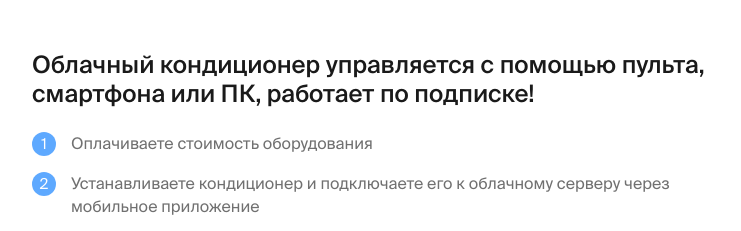
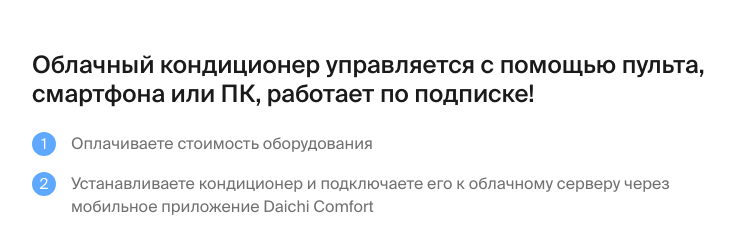
Before and after one commit to Antibreez/cloud-card-mv, a website: page source/daichi-alpha-a25avq1-a25fv1.html in a window 1280 px wide. Shown: the top 231 px of the page, without its empty margins (258-999 px from the left). Drawn offline with nearby package versions, Linux system fonts and the light colour scheme; files that its build step writes are made by us from their sources.

Commit message:
Правит текст

```diff
--- a/source/daichi-alpha-a25avq1-a25fv1.html
+++ b/source/daichi-alpha-a25avq1-a25fv1.html
@@ -23,7 +23,7 @@
               <span>Оплачиваете стоимость оборудования</span>
             </li>
             <li class="device-details__stages-item">
-              <span>Устанавливаете кондиционер и&nbsp;подключаете его к&nbsp;облачному серверу через мобильное приложение</span>
+              <span>Устанавливаете кондиционер и&nbsp;подключаете его к&nbsp;облачному серверу через мобильное приложение Daichi&nbsp;Comfort</span>
             </li>
             <li class="device-details__stages-item">
               <span>Платите фиксированный ежегодный платёж или покупаете бессрочную подписку и&nbsp;получаете доступ к&nbsp;управлению кондиционером и к&nbsp;Облачному сервису Даичи</span>
```
Also changed, not shown: source/daichi-alpha-a20avqs01-a20fv1.html (+1 -1 lines), source/daichi-alpha-a35avq1-a35fv1.html (+1 -1 lines), source/daichi-alpha-a50avq1-a50fv1.html (+1 -1 lines), build/daichi-alpha-a20avqs01-a20fv1.html, build/daichi-alpha-a25avq1-a25fv1.html, build/daichi-alpha-a35avq1-a35fv1.html, build/daichi-alpha-a50avq1-a50fv1.html, 1 other file.
